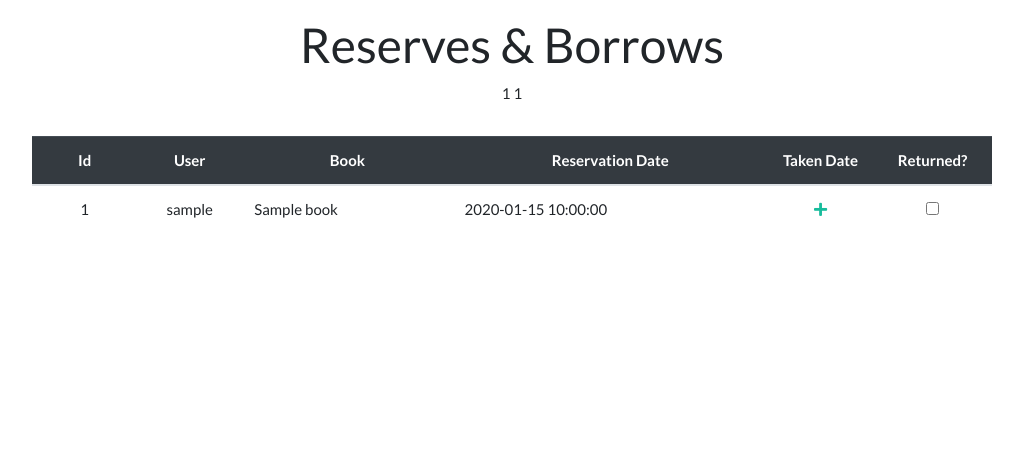
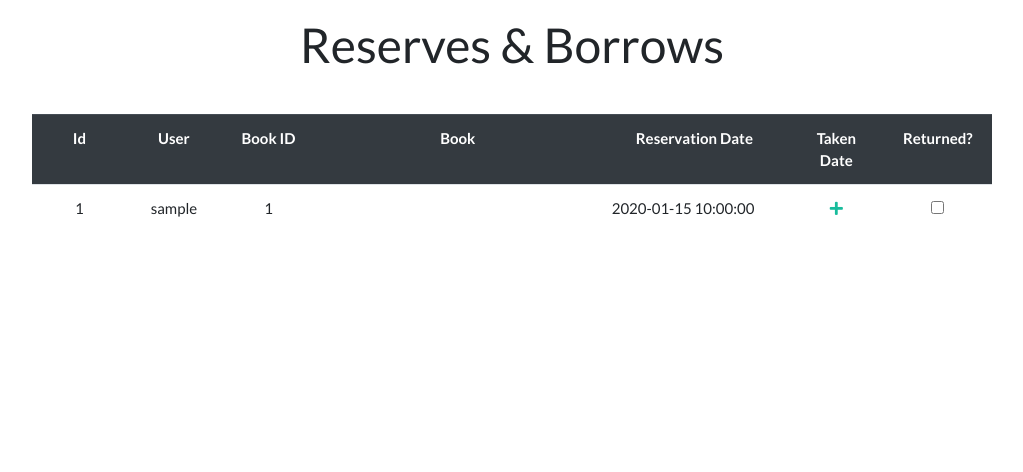
Before and after one commit to jonathansa-98/library_PHP_MVC, a PHP site: the page made by views/user/reserves.php in a window 1280 px wide. Shown: the part 150-622 px from the top of the page, without its empty margins (128-1151 px from the left). Run offline with PHP 8.4, Linux system fonts and the light colour scheme; the template is opened without the code that fills it: most values are stand-ins (such as "Sample title", 1, 10 or a date in 2020); data that the repository does not hold is empty; some libraries are stand-ins or nearby versions.

Commit message:
doing reserves page for each user + little design changes IN PROGRESS: managing each user reserves and borrows

```diff
--- a/controllers/ReserveController.php
+++ b/controllers/ReserveController.php
@@ -58,7 +58,7 @@
                     $_SESSION['state_reserve'] = "Error, there are no copies available in $userDate, try another date.";
                 }
             }else{
-                $_SESSION['state_reserve'] = "Error, you have reached maximum number of reserves";
+                $_SESSION['state_reserve'] = "Error, you have reached maximum number of reserves.";
             }
             header('Location:'.BASE_URL.'reserve/create&id='.$id);
         }
--- a/models/Reserve.php
+++ b/models/Reserve.php
@@ -86,7 +86,7 @@
     }
 
     function getAllReservesByUserLogin(){
-        $sql = "select * from reserve where user_login='{$this->user_login}'";
+        $sql = "select * from reserve where user_login='{$this->user_login}';";
         $result = $this->db->query($sql);
         return $result;
     }
--- a/views/copy/manage.php
+++ b/views/copy/manage.php
@@ -26,7 +26,7 @@
         <tr>
             <td class="col-md-1"><?=$copy->getId()?></td>
             <td class="col-md-1"><?=$copy->getBookId()?></td>
-            <td class="col-md-1"><?=$book->getName()?></td>
+            <td class="col-md-3"><?=$book->getName()?></td>
             <td class="col-md-1"><a href="<?=BASE_URL?>copy/delete&book_id=<?=$book->getId()?>&id=<?=$copy->getId()?>"><i class="fas fa-times"></i></a></td>
         </tr>
         <?php endwhile; ?>
--- a/views/user/profile.php
+++ b/views/user/profile.php
@@ -18,15 +18,15 @@
 
     <form class="form-group" action="<?=BASE_URL?>user/saveUpdate&login=<?=$user->getLogin()?>" method="POST">
         <div class="form-group">
-            <label for="login">Login<i class="text-danger">*</i></label>
+            <label for="login">Login</label>
             <input class="form-control" type="text" name="login" disabled="" value="<?=$user->getLogin()?>"/>
         </div>
         <div class="form-group">
-            <label for="dni">DNI<i class="text-danger">*</i></label>
+            <label for="dni">DNI</label>
             <input class="form-control" type="text" name="dni" required="" value="<?=$user->getDni()?>"/>
         </div>
         <div class="form-group">
-            <label for="email">Email<i class="text-danger font-weight-bold">*</i></label>
+            <label for="email">Email</label>
             <input class="form-control" type="email" name="email" required="" value="<?=$user->getEmail()?>"/>
         </div>
         <input type="submit" name="update" value="Update" class="btn btn-primary mb-2"/>
--- a/views/user/reserves.php
+++ b/views/user/reserves.php
@@ -4,31 +4,24 @@
         <tr class="thead-dark">
             <th scope="col">Id</th>
             <th scope="col">User</th>
+            <th scope="col">Book ID</th>
             <th scope="col">Book</th>
             <th scope="col">Reservation Date</th>
             <th scope="col">Taken Date</th>
             <th scope="col">Returned?</th>
         </tr>
-        <tbody>
         <?php while($reserve = $reserves->fetch_object("Reserve")): ?>
         <tr>
             <td class="col-md-1"><?=$reserve->getId()?></td>
             <td class="col-md-1"><?=$reserve->getUser_login()?></td>
-                <?php while($book = $books->fetch_object("Book")):?>
-                <?= $book->getId()?>
-                <?= $reserve->getBook_id() ."<br>"?>
-                    <?php if($book->getId() == $reserve->getBook_id()):?>
-                        <td class="col-md-2"><?=$book->getName()?></td>
-                    <?php endif; ?>
-                <?php endwhile;?>
-                <td class="col-md-3"><?=$reserve->getReservation_date()?></td>
+            <td class="col-md-1"><?=$reserve->getBook_id()?></td>
+            <td class="col-md-3"><?=Utils::getBookNameById($reserve->getBook_id())?></td>
+            <td class="col-md-2"><?=$reserve->getReservation_date()?></td>
             <td class="col-md-1"><a href="#"><i class="fas fa-plus"></i></a></td>
             <td class="col-md-1">
                 <input type="checkbox" name="returned"/>
             </td>
-
         </tr>
         <?php endwhile; ?>
-        </tbody>
     </table>
 </div>
```
Also changed, not shown: helpers/Utils.php (+12 -0 lines). Lines whose indentation alone changed are shown as unchanged.
